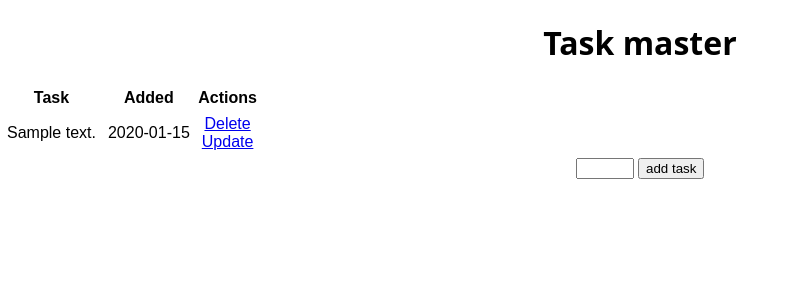
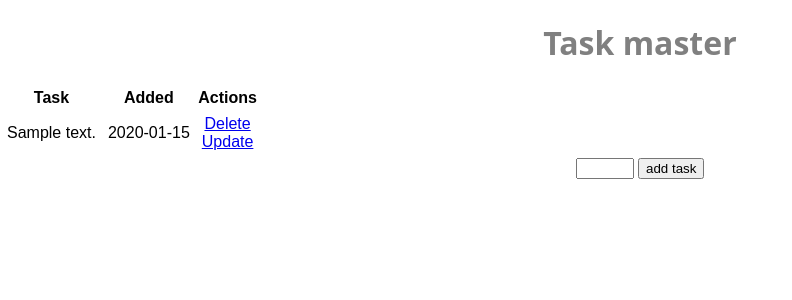
Before and after one commit to Jerome2522/Flask-CRUD-APP, a Flask app: page / in a window 1280 px wide. Shown: the top 300 px of the page, without its empty margins (0-792 px from the left). Run offline with Flask 3, Linux system fonts and the light colour scheme; tables that the repository leaves empty hold one stand-in row (values such as "Sample post").

Commit message:
font color

```diff
--- a/static/css/main.css
+++ b/static/css/main.css
@@ -19,4 +19,5 @@ table{
 }
 h1{
     font-family: system-ui, -apple-system, BlinkMacSystemFont, 'Segoe UI', Roboto, Oxygen, Ubuntu, Cantarell, 'Open Sans', 'Helvetica Neue', sans-serif;
+    color: grey;
 }
```
